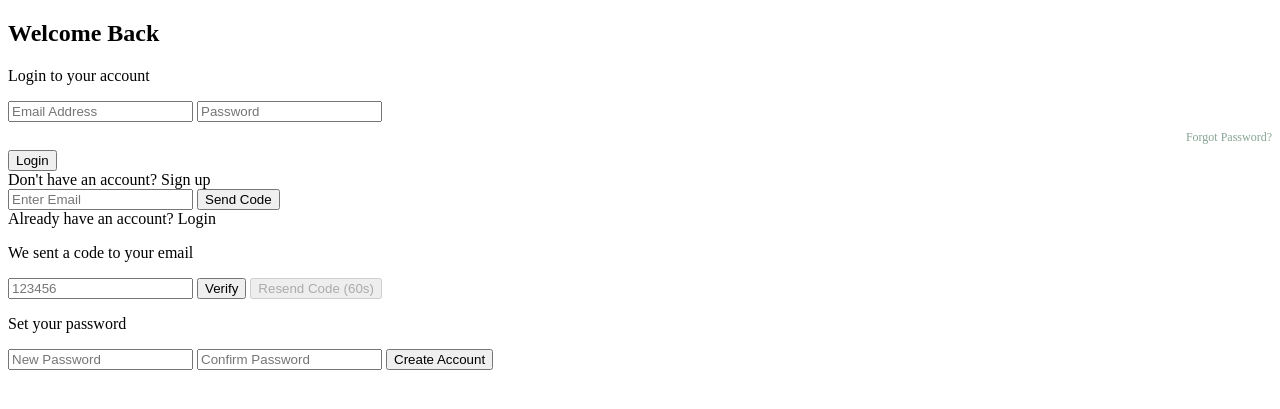
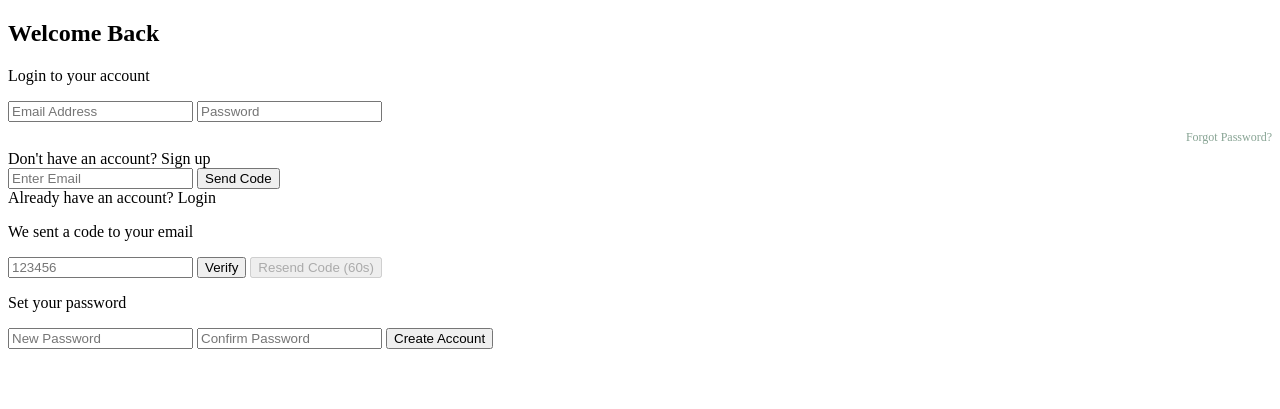
Before and after one commit to Mreow8/Sia-login-, a Django app: page / in a window 1280 px wide. Shown: the top 409 px of the page. Run offline with Django 5.2, Linux system fonts and the light colour scheme; some libraries are stand-ins or nearby versions.

Commit message:
Added new login HTML design

```diff
--- a/mainapp/templates/login.html
+++ b/mainapp/templates/login.html
@@ -27,7 +27,7 @@
               >
             </div>
 
-            <button onclick="handleEmailLogin()">Login</button>
+
 
             <div class="bottom-link">
               Don't have an account?
```
